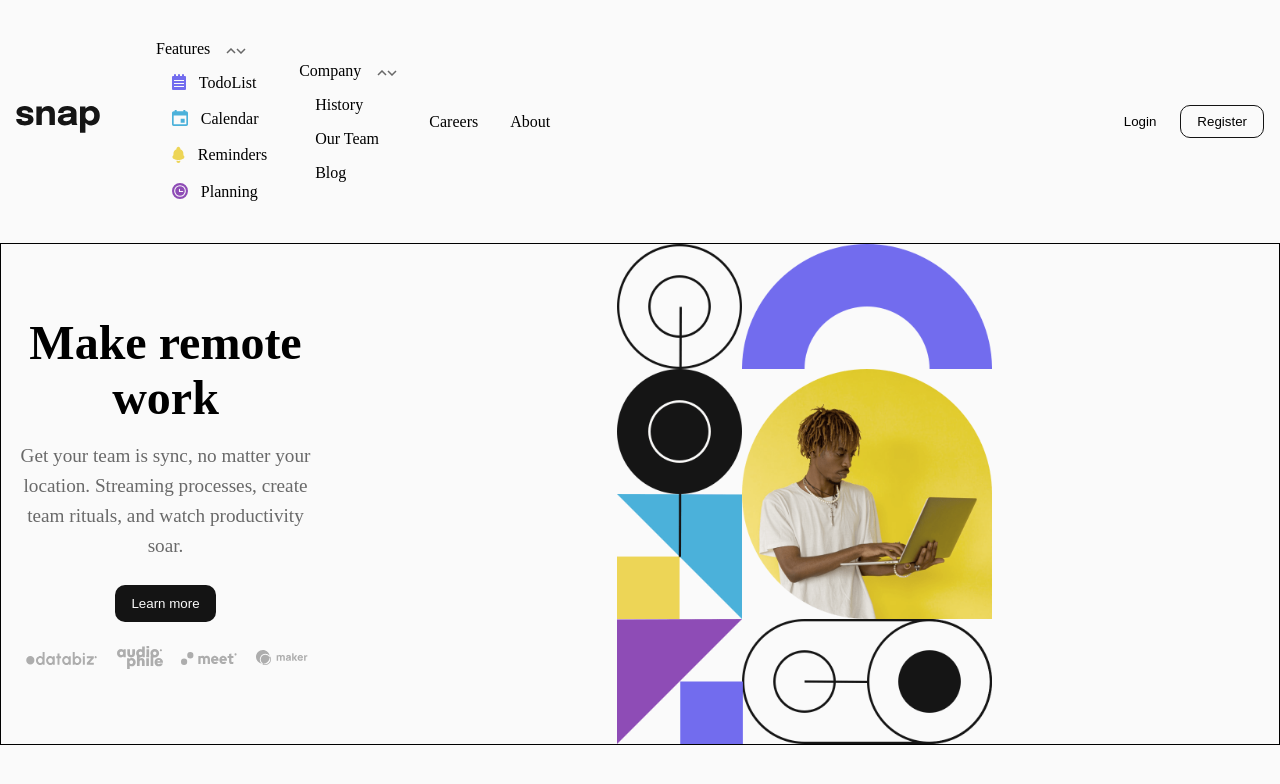
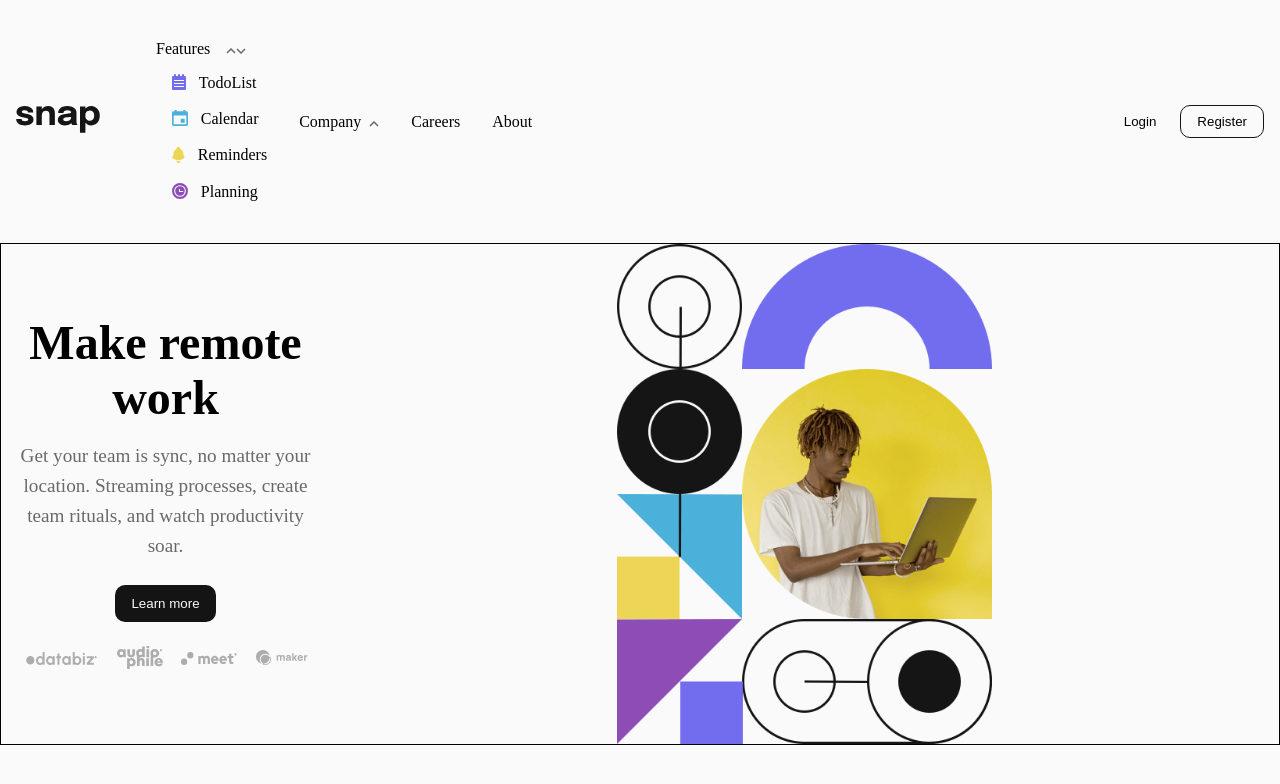
Before and after one commit to Heisdalu/snap-landing-page, a React (Create React App) app: page / in a window 1280 px wide. Shown: the top 784 px of the page. Built offline with nearby package versions, Linux system fonts and the light colour scheme.

Commit message:
refactor companList component

```diff
--- a/src/components/Modal/CompanyList.js
+++ b/src/components/Modal/CompanyList.js
@@ -1,27 +1,37 @@
+import React, { useState } from "react";
 import ArrowUp from "../../assets/icon-arrow-up.svg";
 import ArrowDown from "../../assets/icon-arrow-down.svg";
 
 import style from "./CompanyList.module.css";
 
 const CompanyList = () => {
+  const [active, setActive] = useState(false);
+  const toggleHandler = () => {
+    setActive(!active);
+  };
+
+  const controlArrow = active ? (
+    <span>
+      <img src={ArrowDown} alt="arrow down icon" />
+    </span>
+  ) : (
+    <span>
+      <img src={ArrowUp} alt="arrow up icon" />
+    </span>
+  );
   return (
     <li className={style.toggleList}>
-      <section className={style.inner}>
+      <section className={style.inner} onClick={toggleHandler}>
         <span>Company</span>
-        <span className={style.navigateArrow}>
-          <span>
-            <img src={ArrowUp} alt="arrow up icon" />
-          </span>
-          <span>
-            <img src={ArrowDown} alt="arrow down icon" />
-          </span>
-        </span>
+        <span className={style.navigateArrow}>{controlArrow}</span>
       </section>
-      <ul className={style.innerList}>
-        <li>History</li>
-        <li>Our Team</li>
-        <li>Blog</li>
-      </ul>
+      {active && (
+        <ul className={style.innerList}>
+          <li>History</li>
+          <li>Our Team</li>
+          <li>Blog</li>
+        </ul>
+      )}
     </li>
   );
 };
--- a/src/components/Modal/CompanyList.module.css
+++ b/src/components/Modal/CompanyList.module.css
@@ -18,3 +18,19 @@
   display: flex;
   gap: 0.8rem;
 }
+
+@media screen and (min-width: 800px) {
+  .inner {
+    gap: 0.5rem;
+  }
+
+  .innerList {
+    position: absolute;
+    background-color: white;
+    padding: 0;
+    padding: 0.5rem;
+    right: 0;
+    border-radius: 10px;
+    box-shadow: 0 3px 10px hsla(0, 0%, 8%, 0.422);
+  }
+}
```
